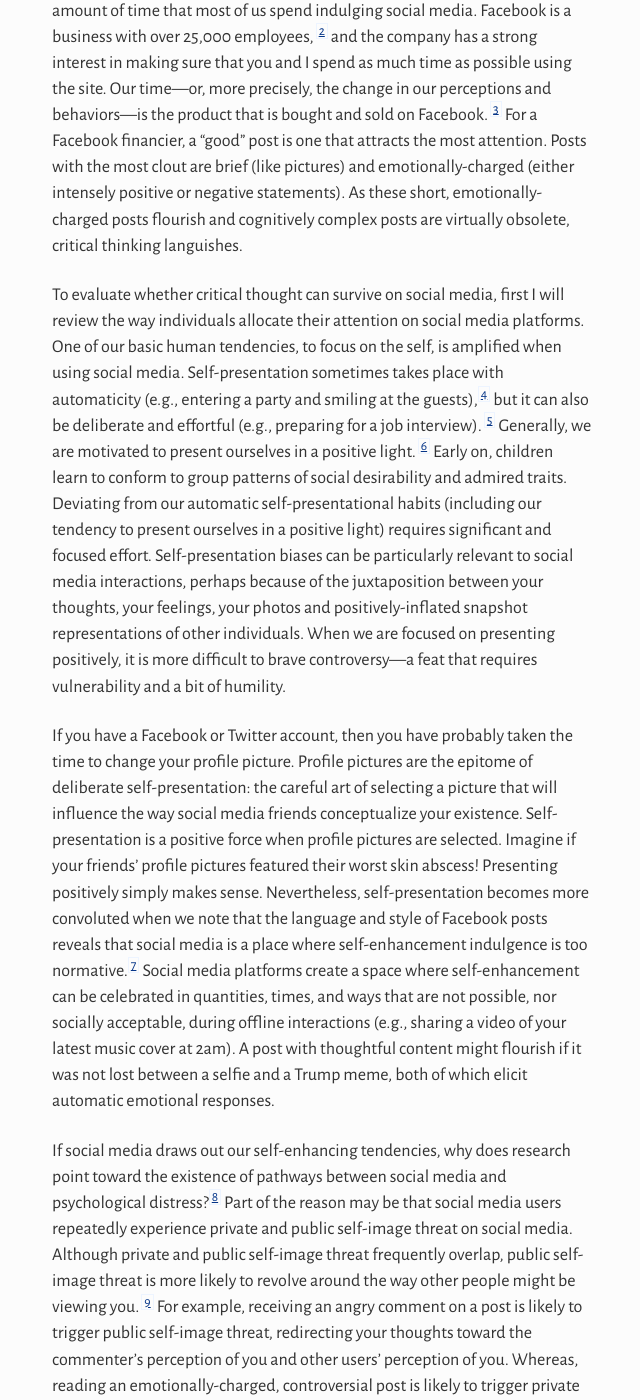
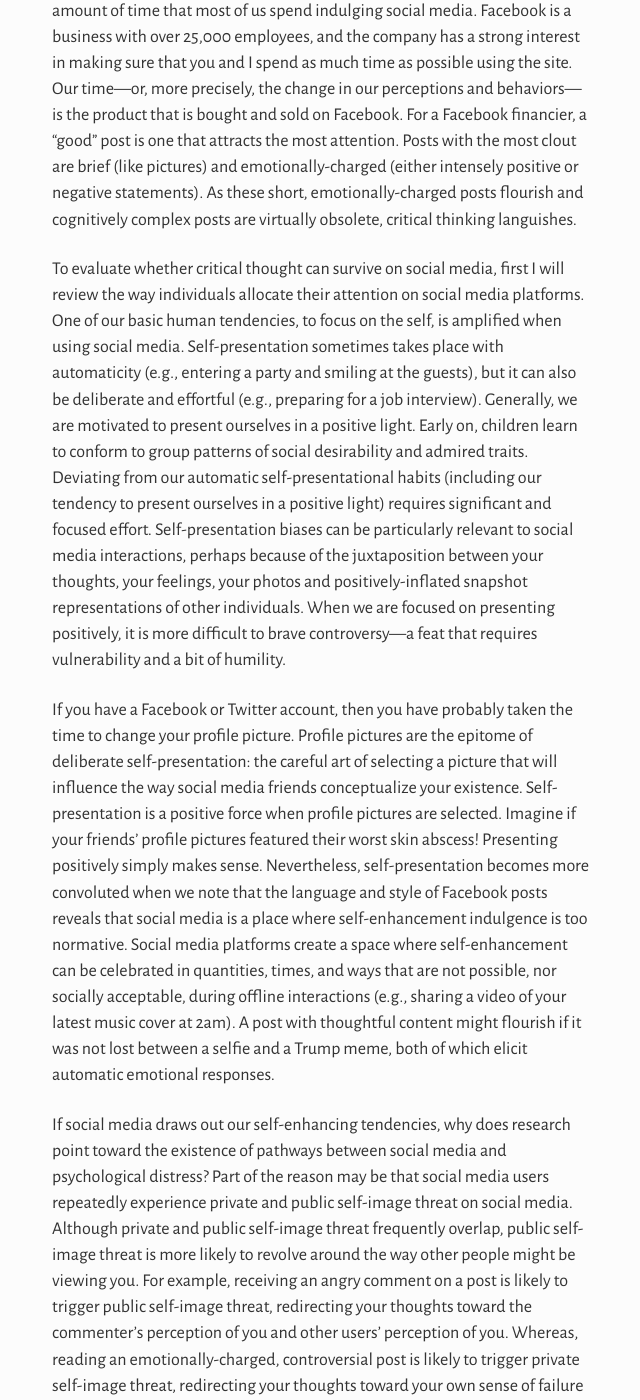
Before and after one commit to peace60895/peace60895.github.io, a Jekyll site: the page built from _posts/2021-06-13-Social-Media-and-Critical-Thought.md, in a window 1280 px wide and 1400 px high, scrolled down 470 px. Shown: the whole window, without its empty margins (318-958 px from the left). Built offline with Jekyll 4.4.1, drawn with Linux system fonts in a browser that asks for light colours; comment, search, counter and statistics services are not loaded; some of the changed lines change nothing that is shown; some of the changed text lies outside the part shown.

Commit message:
trying.one citation.to.fix

```diff
--- a/_posts/2021-06-13-Social-Media-and-Critical-Thought.md
+++ b/_posts/2021-06-13-Social-Media-and-Critical-Thought.md
@@ -13,13 +13,13 @@ excerpt: >-
 published: true
 ---
 
-As I am learning to navigate controversy, I am increasingly aware that much of the ideological discussion surrounding controversial topics is currently taking place on social media platforms. Social media is a messy arena to brave controversy. To take a closer look at why the process is so complex, let’s start by thinking about Facebook as a business and as a platform that influences the way social conflict dynamics play out. Facebook’s main source of revenue is derived through advertisements and sales (e.g., businesses paying to list advertisements).[^1] Advertisement and sales revenue continues to increase with the amount of Facebook users—now over 2 billion—and the lengthy amount of time that most of us spend indulging social media. Facebook is a business with over 25,000 employees,[^2] and the company has a strong interest in making sure that you and I spend as much time as possible using the site. Our time—or, more precisely, the change in our perceptions and behaviors—is the product that is bought and sold on Facebook.[^3] For a Facebook financier, a “good” post is one that attracts the most attention. Posts with the most clout are brief (like pictures) and emotionally-charged (either intensely positive or negative statements). As these short, emotionally-charged posts flourish and cognitively complex posts are virtually obsolete, critical thinking languishes.
+As I am learning to navigate controversy, I am increasingly aware that much of the ideological discussion surrounding controversial topics is currently taking place on social media platforms. Social media is a messy arena to brave controversy. To take a closer look at why the process is so complex, let’s start by thinking about Facebook as a business and as a platform that influences the way social conflict dynamics play out. Facebook’s main source of revenue is derived through advertisements and sales (e.g., businesses paying to list advertisements).[^1] Advertisement and sales revenue continues to increase with the amount of Facebook users—now over 2 billion—and the lengthy amount of time that most of us spend indulging social media. Facebook is a business with over 25,000 employees, and the company has a strong interest in making sure that you and I spend as much time as possible using the site. Our time—or, more precisely, the change in our perceptions and behaviors—is the product that is bought and sold on Facebook. For a Facebook financier, a “good” post is one that attracts the most attention. Posts with the most clout are brief (like pictures) and emotionally-charged (either intensely positive or negative statements). As these short, emotionally-charged posts flourish and cognitively complex posts are virtually obsolete, critical thinking languishes.
 
-To evaluate whether critical thought can survive on social media, first I will review the way individuals allocate their attention on social media platforms. One of our basic human tendencies, to focus on the self, is amplified when using social media. Self-presentation sometimes takes place with automaticity (e.g., entering a party and smiling at the guests),[^4] but it can also be deliberate and effortful (e.g., preparing for a job interview).[^5] Generally, we are motivated to present ourselves in a positive light.[^6] Early on, children learn to conform to group patterns of social desirability and admired traits. Deviating from our automatic self-presentational habits (including our tendency to present ourselves in a positive light) requires significant and focused effort. Self-presentation biases can be particularly relevant to social media interactions, perhaps because of the juxtaposition between your thoughts, your feelings, your photos and positively-inflated snapshot representations of other individuals. When we are focused on presenting positively, it is more difficult to brave controversy—a feat that requires vulnerability and a bit of humility.
+To evaluate whether critical thought can survive on social media, first I will review the way individuals allocate their attention on social media platforms. One of our basic human tendencies, to focus on the self, is amplified when using social media. Self-presentation sometimes takes place with automaticity (e.g., entering a party and smiling at the guests), but it can also be deliberate and effortful (e.g., preparing for a job interview). Generally, we are motivated to present ourselves in a positive light. Early on, children learn to conform to group patterns of social desirability and admired traits. Deviating from our automatic self-presentational habits (including our tendency to present ourselves in a positive light) requires significant and focused effort. Self-presentation biases can be particularly relevant to social media interactions, perhaps because of the juxtaposition between your thoughts, your feelings, your photos and positively-inflated snapshot representations of other individuals. When we are focused on presenting positively, it is more difficult to brave controversy—a feat that requires vulnerability and a bit of humility.
 
-If you have a Facebook or Twitter account, then you have probably taken the time to change your profile picture. Profile pictures are the epitome of deliberate self-presentation: the careful art of selecting a picture that will influence the way social media friends conceptualize your existence. Self-presentation is a positive force when profile pictures are selected. Imagine if your friends’ profile pictures featured their worst skin abscess! Presenting positively simply makes sense. Nevertheless, self-presentation becomes more convoluted when we note that the language and style of Facebook posts reveals that social media is a place where self-enhancement indulgence is too normative.[^7] Social media platforms create a space where self-enhancement can be celebrated in quantities, times, and ways that are not possible, nor socially acceptable, during offline interactions (e.g., sharing a video of your latest music cover at 2am). A post with thoughtful content might flourish if it was not lost between a selfie and a Trump meme, both of which elicit automatic emotional responses.
+If you have a Facebook or Twitter account, then you have probably taken the time to change your profile picture. Profile pictures are the epitome of deliberate self-presentation: the careful art of selecting a picture that will influence the way social media friends conceptualize your existence. Self-presentation is a positive force when profile pictures are selected. Imagine if your friends’ profile pictures featured their worst skin abscess! Presenting positively simply makes sense. Nevertheless, self-presentation becomes more convoluted when we note that the language and style of Facebook posts reveals that social media is a place where self-enhancement indulgence is too normative. Social media platforms create a space where self-enhancement can be celebrated in quantities, times, and ways that are not possible, nor socially acceptable, during offline interactions (e.g., sharing a video of your latest music cover at 2am). A post with thoughtful content might flourish if it was not lost between a selfie and a Trump meme, both of which elicit automatic emotional responses.
 
-If social media draws out our self-enhancing tendencies, why does research point toward the existence of pathways between social media and psychological distress?[^8] Part of the reason may be that social media users repeatedly experience private and public self-image threat on social media. Although private and public self-image threat frequently overlap, public self-image threat is more likely to revolve around the way other people might be viewing you.[^9] For example, receiving an angry comment on a post is likely to trigger public self-image threat, redirecting your thoughts toward the commenter’s perception of you and other users’ perception of you. Whereas, reading an emotionally-charged, controversial post is likely to trigger private self-image threat, redirecting your thoughts toward your own sense of failure or confusion even if no one else is aware. Interestingly, success expectancies actually increase the chances that the self-threat will be all the more wounding.[^10] In other words, if we create profiles and posts that magnify our sense of self, we are all the more likely to react harshly to our inability to meet these expectations.
+If social media draws out our self-enhancing tendencies, why does research point toward the existence of pathways between social media and psychological distress? Part of the reason may be that social media users repeatedly experience private and public self-image threat on social media. Although private and public self-image threat frequently overlap, public self-image threat is more likely to revolve around the way other people might be viewing you. For example, receiving an angry comment on a post is likely to trigger public self-image threat, redirecting your thoughts toward the commenter’s perception of you and other users’ perception of you. Whereas, reading an emotionally-charged, controversial post is likely to trigger private self-image threat, redirecting your thoughts toward your own sense of failure or confusion even if no one else is aware. Interestingly, success expectancies actually increase the chances that the self-threat will be all the more wounding. In other words, if we create profiles and posts that magnify our sense of self, we are all the more likely to react harshly to our inability to meet these expectations.
 
 Social media users also encounter public image threat via upward comparison. When scrolling through news feeds, upward comparisons can range from monetary comparisons (e.g., you have a nicer car than I do), to social comparisons (e.g., you have more friends than I do), to value comparisons (e.g., you received more “likes” and “loves” than I do, and therefore, you are more valuable than I am). Upward comparisons can have positive effects, especially when the comparison leads to proactive attempts to reach one’s goals. Nevertheless, excess upward comparison fails to translate toward prosocial behavior. Critical thought likely decreases with excessive upward comparison, as fear and anxiety take hold. When public, private, and upward comparison threats are combined with inflated pressure toward self-enhancement, the result is a cocktail of emotionally-laden, personified interactions that curtail critical thought. The subcortical, emotionally-dominant regions of the brain are activated, and this tendency is only magnified by the social psychological dynamics that social media platforms like Facebook inadvertently reinforce. That is part of why using Facebook’s home page is like wading through a flea market—you love those glossy knickknacks, and yet the wiser part of you wonders if you will be left with any quality items that are worth your time and attention.
 
@@ -29,30 +29,3 @@ Despite my reservations, I currently still use Facebook to brave controversy and
 
 [^1]:
  	O’Neill, N. (2010, January 19). The secret to how Facebook makes money. Retrieved from https://www.adweek.com/digital/facebook-makes-money/
-
-[^2]:
- 	Number of Facebook employees from 2004 to 2017 (full time). Retrieved from https://www.statista.com/statistics/273563/number-of-facebook-employees/
-
-[^3]:
- 	Lanier, J. (2018). Ten arguments for deleting your social media accounts right now. Macmillan Publishing Group, LLC.
-
-[^4]:
- 	Paulhus, D. L., Graf, P., & Van Selst, M. (1989). Attentional load increases the positivity of self-presentation. Social Cognition, 7(4), 389-400. doi: 10.1521/soco.1989.7.4.389
-
-[^5]:
- 	Vohs, K. D., Baumeister, R. F., Ciarocco, N. J. (2005). Self-regulation and self-presentation: Regulatory resource depletion impairs impression management and effortful self-presentation depletes regulatory resources. Journal of Personality and Social Psychology, 88(4), 632-657.
-
-[^6]:
- 	Schlenker, B. R., & Britt, T. W. (1999). Beneficial impression management: Strategically controlling information to help friends. Journal of Personality and Social Psychology, 76(4), 559-573.
-
-[^7]:
- 	Bazarova, N. N., Taft, J. G., Choi, Y. H., & Cosley, D. (2012). Managing impressions and relationships on Facebook: Self-presentational and relational concerns revealed through the analysis of language style. Journal of Language and Social Psychology, 32(2), 121-141.
-
-[^8]:
- 	Chen, W., & Lee, K.-H. (2013). Sharing, liking, commenting, and distressed?: The pathway between Facebook interaction and psychological distress. Cyberpsychology, Behavior, and Social Networking, 16(10), 728-734. doi: 10.1089/cyber.2012.0272
-
-[^9]:
- 	Leary, M. R., Terry, M. L., Allen, A. B., Tate, E. B. (2009). The concept of ego threat in social and personality psychology: Is ego threat a viable scientific construct? Personality and Social Psychology Review, 13(3), 151-164. doi: 10.1177//1088868309342595
-
-[^10]:
- 	Campbell, W. K., & Sedikides, C. (1999). Self-threat magnifies the self-serving bias: A meta-analytic integration. Review of General Psychology, 3(1), 23-43.
```
